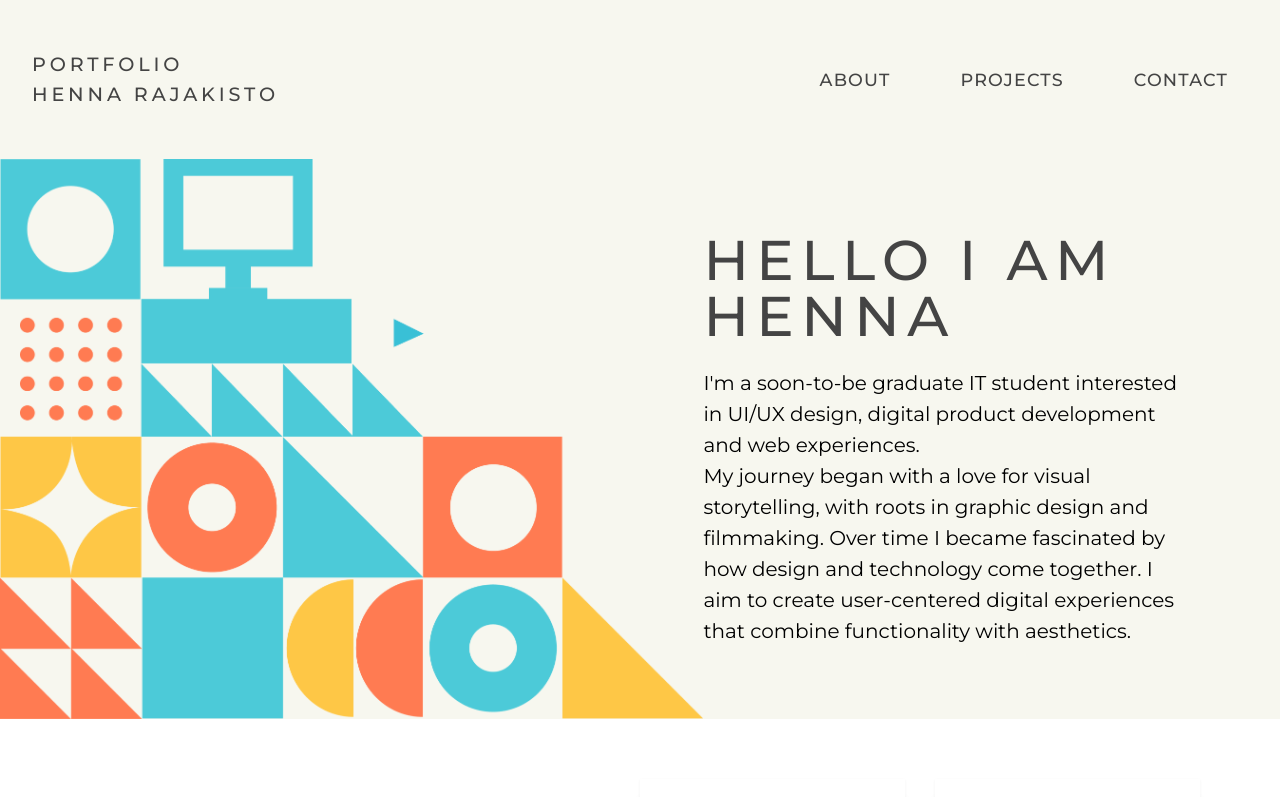
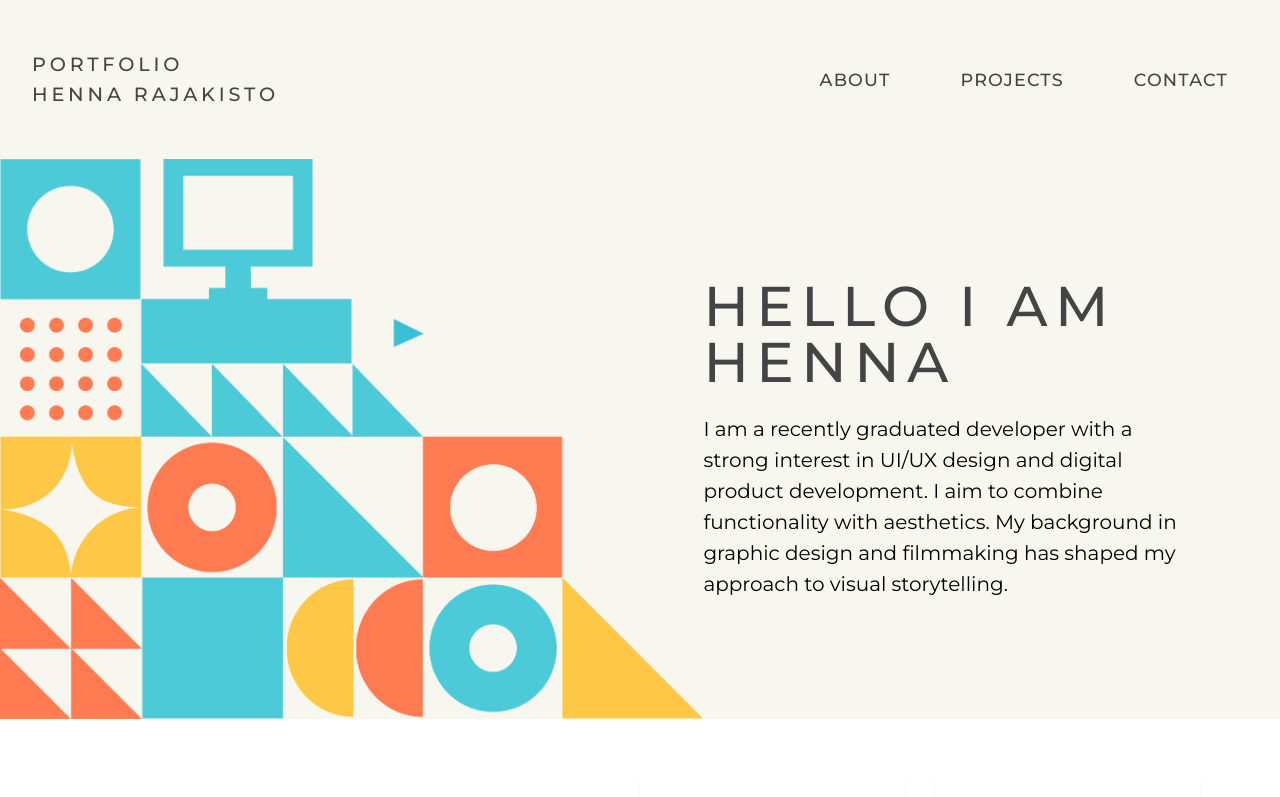
Before and after one commit to hennamarleena/UXUI-portfolio, a React (Vite) app: page / in a window 1280 px wide. Shown: the top 797 px of the page. Built offline with nearby package versions, Linux system fonts and the light colour scheme.

Commit message:
about osion päivitys

```diff
--- a/src/components/About.jsx
+++ b/src/components/About.jsx
@@ -30,11 +30,9 @@ export default function About() {
             <div className="about-text">
                 <h2>HELLO I AM HENNA</h2>
                 <p>
-                  I'm a soon-to-be graduate IT student interested in UI/UX design, digital product development and web experiences.
-                  <br />
-                  My journey began with a love for visual storytelling, with roots in graphic design and filmmaking.
-                  Over time I became fascinated by how design and technology come together.
-                  I aim to create user-centered digital experiences that combine functionality with aesthetics.
+                  I am a recently graduated developer with a strong interest in UI/UX design and digital product development.
+                  I aim to combine functionality with aesthetics.
+                  My background in graphic design and filmmaking has shaped my approach to visual storytelling.
                 </p>
             </div>
         </section>
```
